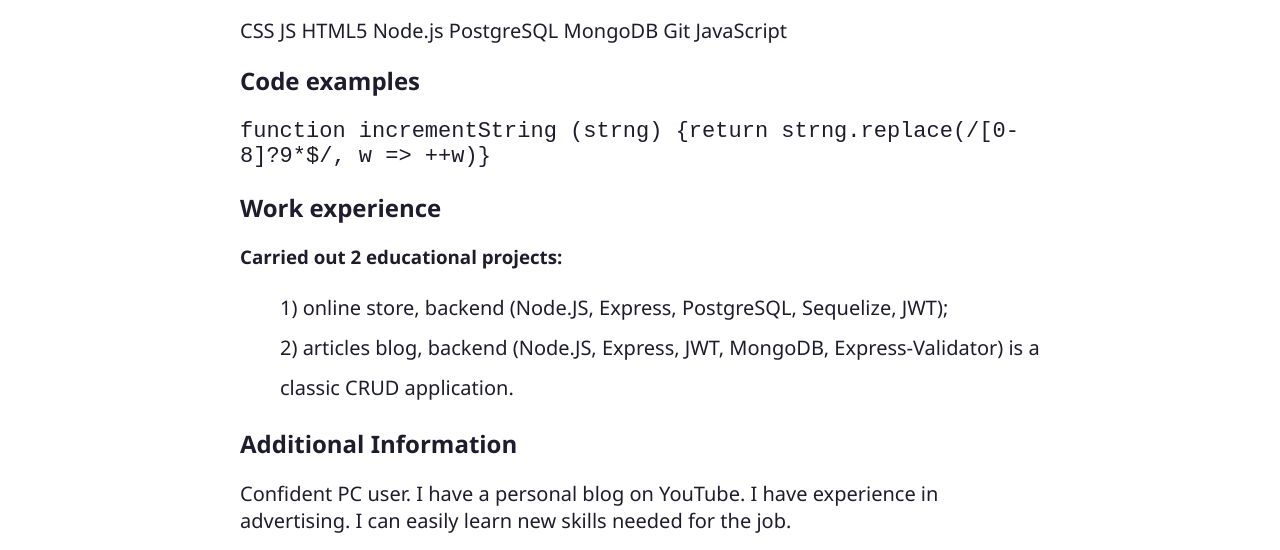
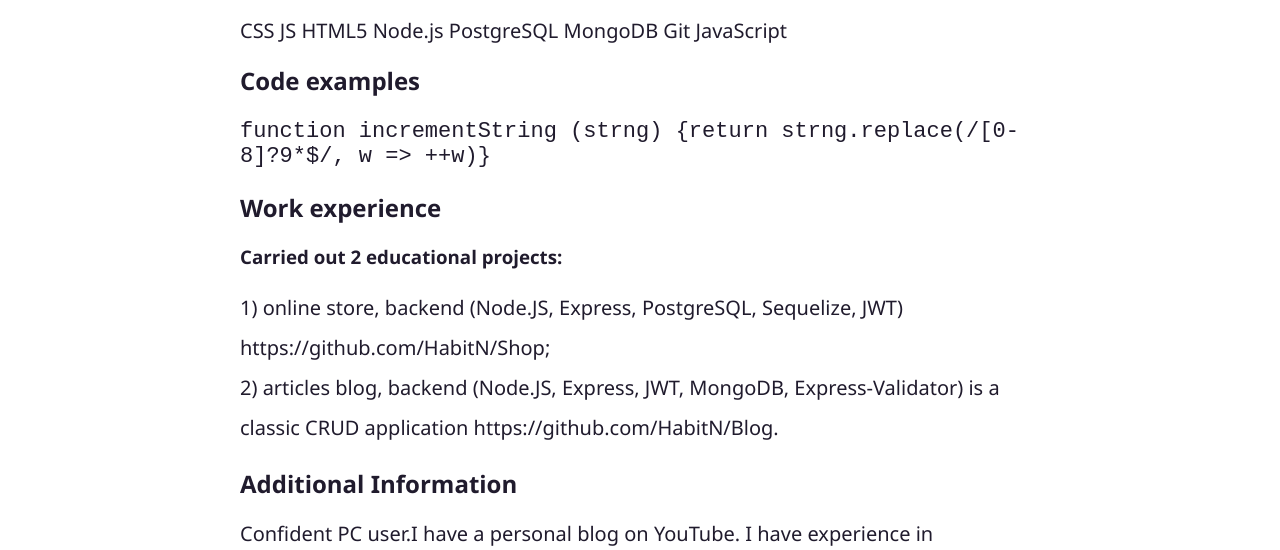
Before and after one commit to HabitN/rsschool-cv, a plain HTML site: page index.html in a window 1280 px wide. Shown: the part 1022-1572 px from the top of the page. Drawn offline with Linux system fonts and the light colour scheme.

Commit message:
fix: chenge erro

```diff
--- a/index.html
+++ b/index.html
@@ -32,7 +32,6 @@
                             <li>telegram: @stasya_last </li>
                             <li>nastia.lu@mail.ru</li>
                             <li>https://github.com/HabitN </li>
-
                         </ul>
                     </div>
                 </div>
@@ -55,25 +54,18 @@
                     <li>English - A2 - Elementary</li>
                 </ul>
 
-                <p>
-                    CSS  JS  HTML5  Node.js  PostgreSQL  MongoDB  Git  JavaScript
-                </p>
+                <p>CSS  JS  HTML5  Node.js  PostgreSQL  MongoDB  Git  JavaScript</p>
                 <h2><a name="Code"></a>Code examples</h2>
-                <p class="code">
-                    function incrementString (strng) {return strng.replace(/[0-8]?9*$/, w => ++w)}
-                </p>
+                <p class="code">function incrementString (strng) {return strng.replace(/[0-8]?9*$/, w => ++w)}</p>
                 <h2><a name="Work"></a>Work experience</h2>
                 <h3>Carried out 2 educational projects:</h3>
                 <ul>
-                    <ol>1) online store, backend (Node.JS, Express, PostgreSQL, Sequelize, JWT);</ol>
-                    <ol>2) articles blog, backend (Node.JS, Express, JWT, MongoDB, Express-Validator) is a classic CRUD application.</ol>
+                    <li>1) online store, backend (Node.JS, Express, PostgreSQL, Sequelize, JWT) https://github.com/HabitN/Shop;</li>
+                    <li>2) articles blog, backend (Node.JS, Express, JWT, MongoDB, Express-Validator) is a classic CRUD application https://github.com/HabitN/Blog.</li>
                 </ul>
 
                 <h2><a name="Additional"></a>Additional Information</h2>
-                <p>Confident PC user.
-                    I have a personal blog on YouTube. I have experience in advertising.
-                    I can easily learn new skills needed for the job.
-                </p>
+                <p>Confident PC user.I have a personal blog on YouTube. I have experience in advertising. I can easily learn new skills needed for the job.</p>
             </div>
         </section>
     </main>
```
